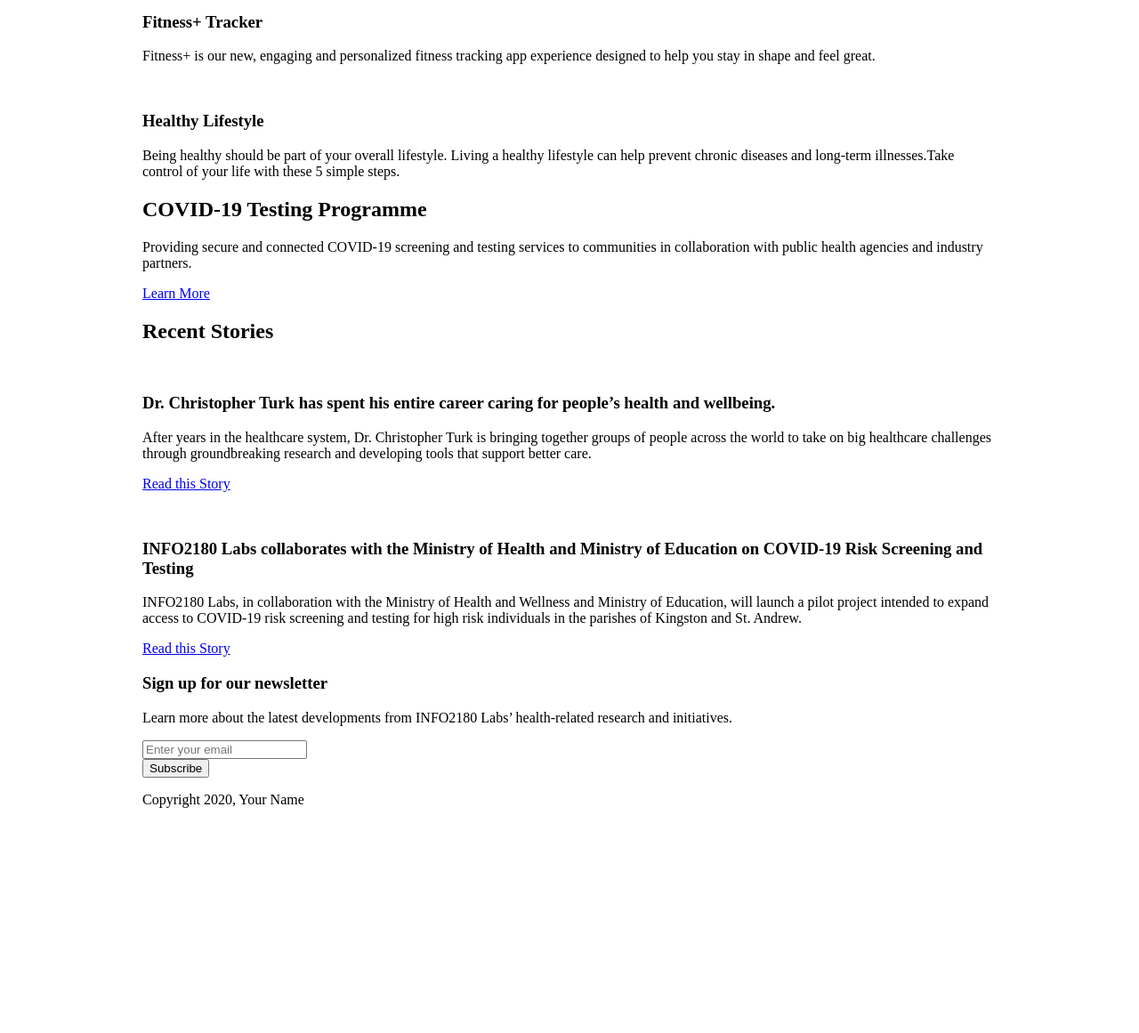
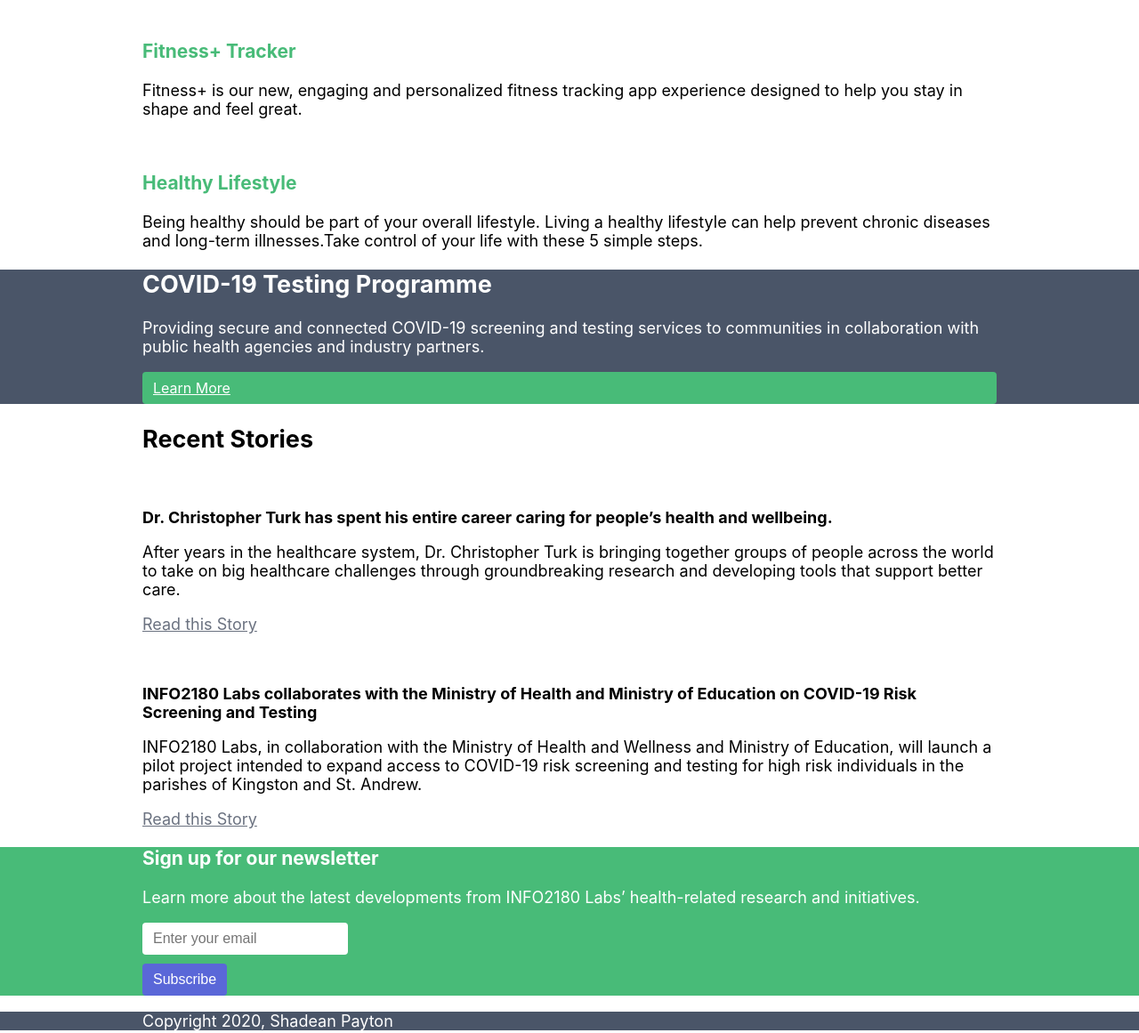
Before and after one commit to Payton2001/info2180-project1, a plain HTML site: page index.html in a window 1280 px wide. Shown: the part 508-1669 px from the top of the page at 89% size. Before the commit the page ends 1432 px from the top, so only its background shows below. Drawn offline with Linux system fonts and the light colour scheme.

Commit message:
Added colours and fonts

```diff
--- a/index.html
+++ b/index.html
@@ -110,7 +110,7 @@
     </main>
     <footer>
         <div class="container">
-            <p>Copyright 2020, Your Name</p>
+            <p>Copyright 2020, Shadean Payton</p>
         </div>
     </footer>
 </body>
--- a/styles.css
+++ b/styles.css
@@ -1,11 +1,132 @@
 /* Add your CSS to this file */
+/* */
 body {
     margin: 0;
-    font-size: 16px;
+    font-size: 18px;
+    font-family: -apple-system, BlinkMacSystemFont, 'Segoe UI', Roboto, 'Helvetica Neue', Arial, 'Noto Sans', sans-serif;
+
 }
 
+header {
+    background-color: white;
+    font-size: 18px;
+
+}
+
+h1 {
+    font-size: 18px;
+}
+
+a {
+    color: #6b7280;
+}
+
+/* */
 .container {
     margin: 0 auto;
     max-width: 960px;
     width: 100%;
 }
+
+.overview-hero {
+    background-color: #E2E8F0;
+}
+
+.hover{
+    color: #5A67D8;
+    cursor: pointer;
+}
+
+/* Learn Baout Section*/
+.learn-about h2 {
+    color: #48BB78;
+    font-size: 24px;
+
+}
+
+/* Cards Section*/
+.card {
+    border-color: #E2E8F0;
+    box-shadow: 5px;
+}
+
+.card-body h3 {
+    color: #48BB78;
+    font-size: 21px;
+}
+
+/* Testing Section*/
+.testing {
+    background-color: #4A5568;
+    color: white;
+}
+
+.testing a {
+    background-color: #48BB78;
+    box-shadow: 5px;
+}
+
+/* Stories Section*/
+.stories h2 a {
+    color: #5A67D8;
+}
+
+.stories h3 {
+    font-size: 18px;
+}
+
+.stories img {
+    border-radius: 50%;
+}
+
+/* NewsLetter Section*/
+.newsletter {
+    background-color: #48BB78;
+    color: white;
+}
+
+input {
+    box-shadow: 5px;
+    display: inline-block;
+    font-weight: 400;
+    text-align: left;
+    vertical-align: middle;
+    padding: .375rem .75rem;
+    margin: 10px 0;
+    font-size: 1rem;
+    line-height: 1.5;
+    border-radius: .25rem;
+    border: none;
+    display: flex;
+    justify-content: flex-start;
+    position: relative;
+    flex: 1 0 0px;
+}
+
+.btn {
+    background-color: #5A67D8;
+    color: white;
+    box-shadow: 5px;
+    display: inline-block;
+    font-weight: 400;
+    text-align: center;
+    vertical-align: middle;
+    padding: .375rem .75rem;
+    margin: 10px 0;
+    font-size: 1rem;
+    line-height: 1.5;
+    border-radius: .25rem;
+    border: none;
+    display: flex;
+    justify-content: flex-start;
+    position: relative;
+    flex: 1 0 0px;
+
+}
+
+/* Footer*/
+footer {
+    background-color: #4A5568;
+    color: white;
+
+}
```
